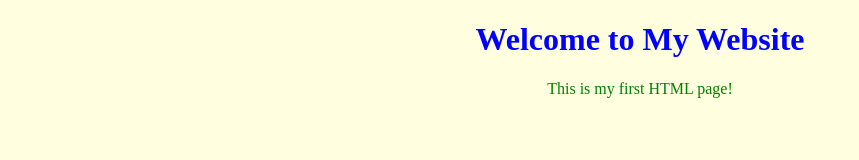
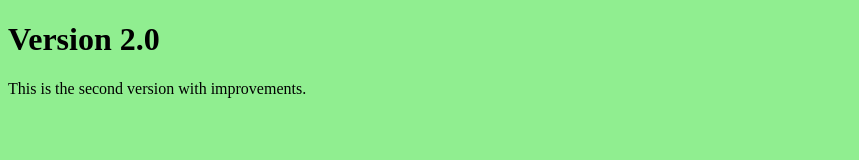
Before and after one commit to nazish78610/My-Website, a plain HTML site: page index.html in a window 1280 px wide. Shown: the whole page, without its empty margins (0-859 px from the left). Drawn offline with Linux system fonts and the light colour scheme.

Commit message:
Updated to v2.0 index.html

```diff
--- a/index.html
+++ b/index.html
@@ -1,10 +1,7 @@
 <!DOCTYPE html>
 <html>
-<head>
-  <title>My First Page</title>
-</head>
-<body style="background-color: lightyellow; text-align: center;">
-  <h1 style="color: blue;">Welcome to My Website</h1>
-  <p style="color: green;">This is my first HTML page!</p>
-</body>
+  <body style="background-color: lightgreen;">
+    <h1>Version 2.0</h1>
+    <p>This is the second version with improvements.</p>
+  </body>
 </html>
```
